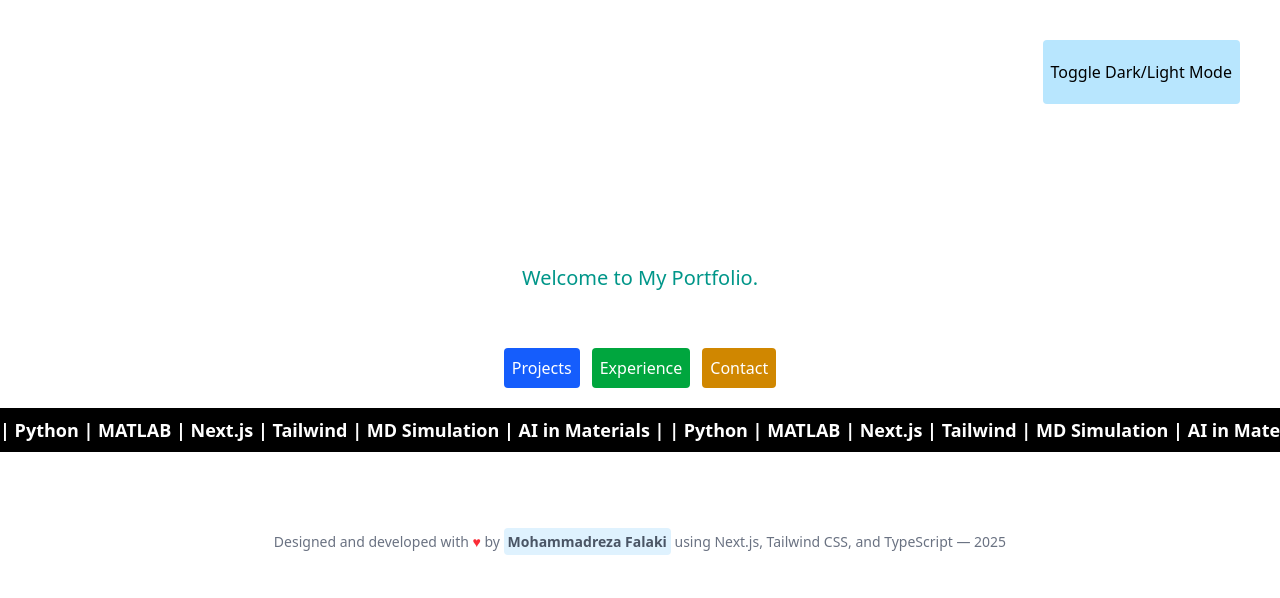
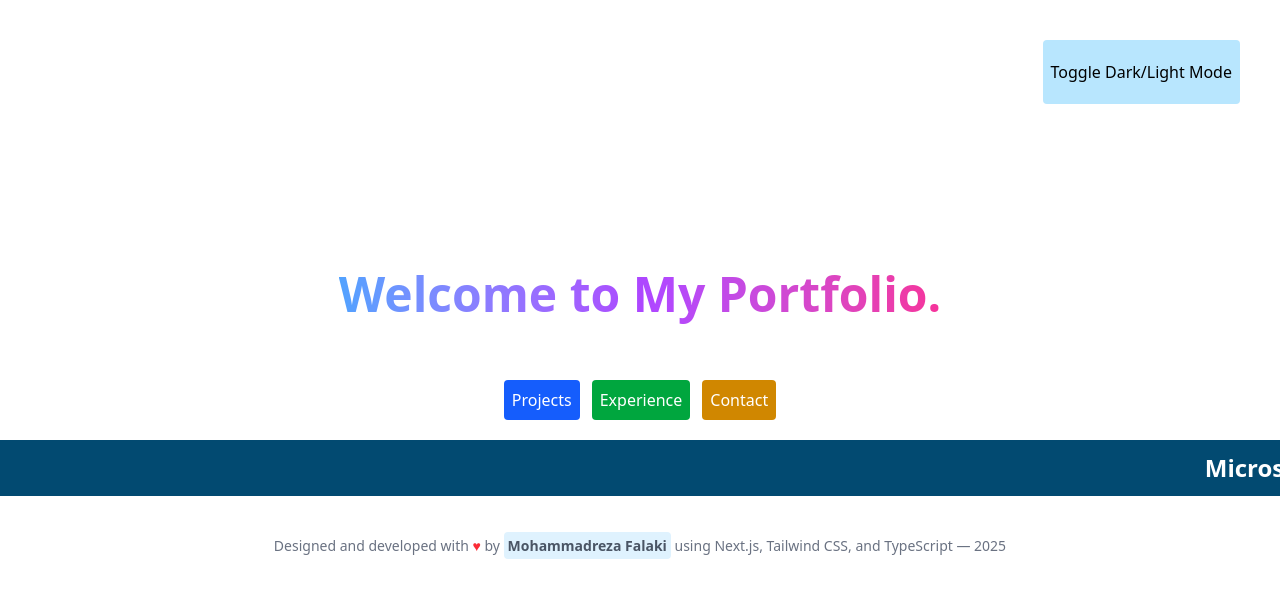
Before and after one commit to Mohammad-Reza-Falaki/my-new-portfolio, a Next.js app: page / in a window 1280 px wide. Shown: the top 598 px of the page. Built offline with nearby package versions, Linux system fonts and the light colour scheme.

Commit message:
Some updates to the color, font and marquee added.

```diff
--- a/src/app/components/marquee.tsx
+++ b/src/app/components/marquee.tsx
@@ -1,11 +1,11 @@
 export default function Marquee() {
   return (
-    <div className="overflow-hidden whitespace-nowrap bg-black py-2">
-      <div className="inline-block animate-marquee text-white text-lg font-semibold">
+    <div className="overflow-hidden bg-sky-900 py-3">
+      <div className="flex animate-marquee gap-x-10 text-white text-2xl font-semibold whitespace-nowrap">
         {" "}
-        | Python | MATLAB | Next.js | Tailwind | MD Simulation | AI in Materials
+        Microstructure | Mechanical Properties | Machine Learning | Python | MATLAB | Next.js | Tailwind | MD Simulation | AI in Materials Sience
         | | Python | MATLAB | Next.js | Tailwind | MD Simulation | AI in
-        Materials |
+        Materials Sience |
       </div>
     </div>
   );
--- a/src/app/globals.css
+++ b/src/app/globals.css
@@ -42,3 +42,17 @@ a {
     color-scheme: dark;
   }
 }
+
+ .animate-marquee {
+  animation: marquee 20s linear infinite;
+  float: left;
+}
+
+@keyframes marquee {
+  0% {
+    transform: translateX(100%);
+  }
+  100% {
+    transform: translateX(-100%);
+  }
+}
--- a/src/app/layout.tsx
+++ b/src/app/layout.tsx
@@ -29,7 +29,9 @@ export default function RootLayout({
 }>) {
   return (
     <html lang="en">
-      <body className={`${geistSans.variable} ${geistMono.variable} ${roboto.variable}`}>
+      <body
+        className={`${geistSans.variable} ${geistMono.variable} ${roboto.variable} bg-gradient-to-r from-[#0a0f1c] to-[#1e293b] text-white min-h-screen`}
+      >
         {children}
       </body>
     </html>
--- a/src/app/page.module.css
+++ b/src/app/page.module.css
@@ -1,4 +1,4 @@
-.page {
+/* .page {
   --gray-rgb: 0, 0, 0;
   --gray-alpha-200: rgba(var(--gray-rgb), 0.08);
   --gray-alpha-100: rgba(var(--gray-rgb), 0.05);
@@ -108,7 +108,7 @@ a.secondary {
   flex-shrink: 0;
 }
 
-/* Enable hover only on non-touch devices */
+Enable hover only on non-touch devices
 @media (hover: hover) and (pointer: fine) {
   a.primary:hover {
     background: var(--button-primary-hover);
--- a/src/app/page.tsx
+++ b/src/app/page.tsx
@@ -34,23 +34,25 @@ export default function Home() {
         </button>
       </div>
       <div className="flex flex-col items-center justify-center mt-30">
-        <h2 className="text-xl mb-4 text-teal-600">Welcome to My Portfolio.</h2>
-        <p className="mb-4 text-white">
+        <h2 className="text-4xl leading-tight md:text-5xl font-bold mb-4 bg-gradient-to-r from-blue-400 via-purple-500 to-pink-500 text-transparent bg-clip-text">
+          Welcome to My Portfolio.
+        </h2>
+        <p className="mb-4 text-white font-bold">
           Explore my projects, experience, and contact me!
         </p>
-        <div className="flex gap-3">
+        <div className="flex flex-col text-center md:flex-row gap-3">
           <Link href="/projects">
-            <button className="bg-blue-600 hover:bg-blue-800 transition-colors duration-200 p-2 rounded">
+            <button className="bg-blue-600 cursor-pointer hover:bg-blue-800 transition-colors duration-200 p-2 rounded">
               Projects
             </button>
           </Link>
           <Link href="/experience">
-            <button className="bg-green-600 hover:bg-green-800 transition-colors duration-200 p-2 rounded">
+            <button className="bg-green-600 cursor-pointer hover:bg-green-800 transition-colors duration-200 p-2 rounded">
               Experience
             </button>
           </Link>
           <Link href="/contact">
-            <button className="bg-yellow-600 hover:bg-yellow-800 transition-colors duration-200 p-2 rounded">
+            <button className="bg-yellow-600 cursor-pointer hover:bg-yellow-800 transition-colors duration-200 p-2 rounded">
               Contact
             </button>
           </Link>
@@ -60,9 +62,9 @@ export default function Home() {
         <Marquee />
       </div>
       <div>
-        <footer className="text-center text-sm py-20 text-gray-500 dark:text-gray-400">
+        <footer className="text-center text-sm py-10 text-gray-500 dark:text-gray-400">
           Designed and developed with <span className="text-red-500">♥</span> by{" "}
-          <strong className="bg-sky-100 p-1 rounded text-gray-600 hover:bg-sky-300 transition-colors duration-200">
+          <strong className="bg-sky-100 p-0.5 md:p-1 rounded text-gray-600 hover:bg-sky-300 transition-colors duration-200">
             Mohammadreza Falaki
           </strong>{" "}
           using Next.js, Tailwind CSS, and TypeScript — 2025
--- a/tailwind.config.js
+++ b/tailwind.config.cjs
@@ -1,7 +1,10 @@
 /** @type {import('tailwindcss').Config} */
 module.exports = {
   darkMode: "class",
-  content: ["./app/**/*.{js,ts,jsx,tsx}", "./components/**/*.{js,ts,jsx,tsx}"],
+  content: [
+    "./src/**/*.{js,ts,jsx,tsx}",
+    "./app/components/**/*.{js,ts,jsx,tsx}",
+  ],
   theme: {
     extend: {
       keyframes: {
```
